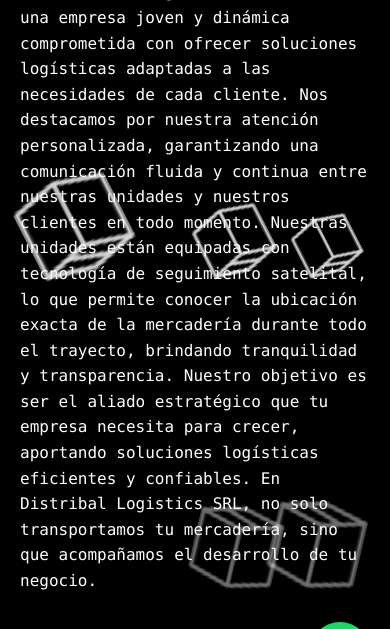
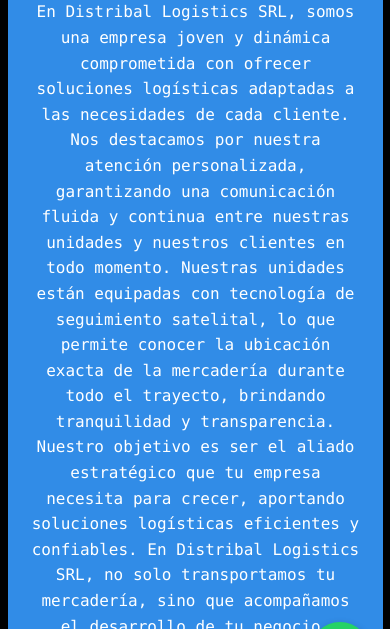
Before and after one commit to Gabrielb-Webdev/Disctribal, a plain HTML site: page index.html in a window 390 px wide. Shown: the part 142-771 px from the top of the page. Drawn offline with nearby package versions, Linux system fonts and the light colour scheme.

Commit message:
2da revision

```diff
--- a/styles.css
+++ b/styles.css
@@ -89,6 +89,7 @@
     font-size: 1rem;
     line-height: 1.6;
 }
+
 
 .image-section img,
 .carousel-inner img {
@@ -577,3 +578,17 @@
         flex: 1 1 100%; /* Ocupan toda la pantalla en móviles */
     }
 }
+
+@media (max-width: 768px) { /* Aplica el estilo solo en pantallas menores a 768px */
+    .text-section {
+        background-color: #318CE7;
+        color: white;
+        padding: 20px;
+        border-radius: 10px;
+        text-align: center; /* Centrar el texto en móviles */
+    }
+
+    .text-section p {
+        text-align: center; /* Asegura que los párrafos estén centrados */
+    }
+}
```
Also changed, not shown: index.html (+0 -1 lines).
